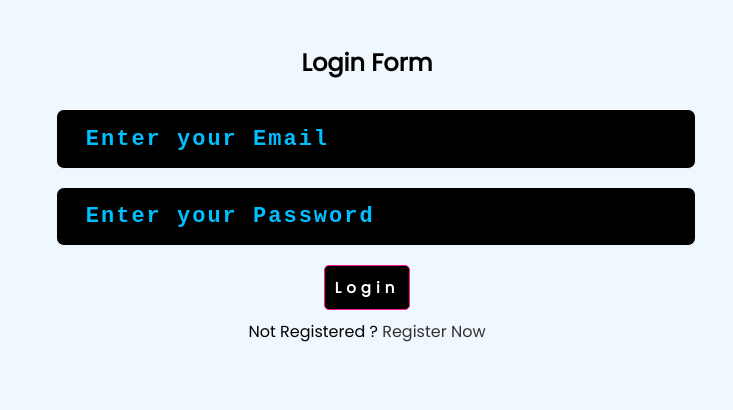
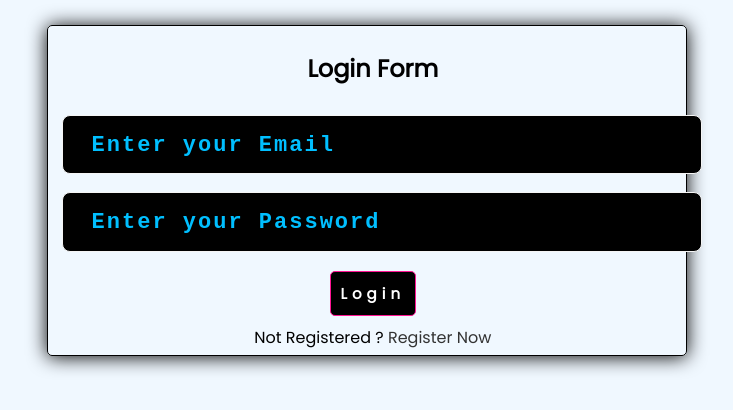
Before and after one commit to KambonoJeff/REACT-FRONT_DONATION_API, a React (Create React App) app: page /login in a window 1280 px wide. Shown: the top 410 px of the page, without its empty margins (273-1006 px from the left). Built offline with nearby package versions, Linux system fonts and the light colour scheme.

Commit message:
ADMIN setup development

```diff
--- a/src/components/contexts/ContextProvider.jsx
+++ b/src/components/contexts/ContextProvider.jsx
@@ -1,14 +1,17 @@
-import { createContext, useContext, useState } from "react"
+ import { createContext, useContext, useState } from "react"
 
 const StateContext = createContext({
     user:null,
     token:null,
     admin:null,
     setUser:()=>{},
-    setToken:()=>{}
+    setToken:()=>{},
+    setAdmin:()=>{},
+    setNgo:()=>{}
 })
 export const ContextProvider = ({children})=>{
     const [user,setUser]= useState();
+    const [ngo ,setNgo] = useState();
     const [admin , setAdmin] = useState("Admin Kambono panel");
     const [token, _setToken]= useState(localStorage.getItem('ACCESS_TOKEN'));
     const setToken =(token)=>{
@@ -27,8 +30,10 @@ export const ContextProvider = ({children})=>{
             user,
             token,
             admin,
-
+            ngo,
+            setNgo,
             setUser,
+            setAdmin,
             setToken
         }}>
             {children}
--- a/src/index.css
+++ b/src/index.css
@@ -332,3 +332,11 @@ img:hover{
   box-shadow: 0 1px 19px;
   padding: .3em;
 }
+.brd-w{
+  width:50%;
+  margin: auto;
+  border: 1.5px solid black;
+  border-radius: 5px;
+  box-shadow: 0 1px 19px;
+  padding: .3em;
+}
--- a/src/views/Login.jsx
+++ b/src/views/Login.jsx
@@ -20,7 +20,6 @@ export default function Login() {
     console.log(payload)
     axiosClient.post("/login",payload).then(
       ({data})=>{
-    console.log(data);
 
         setUser(data.user);
         setToken(data.token);
@@ -39,6 +38,8 @@ export default function Login() {
   return (
     < >
     <br></br>
+    <div className="brd-w">
+
    <form align="center" onSubmit={onSubmit} method="post">
    <h2>Login Form </h2>
    {
@@ -68,6 +69,8 @@ export default function Login() {
           </div>
 
    </form>
+
+   </div>
  </>
   )
 }
```
